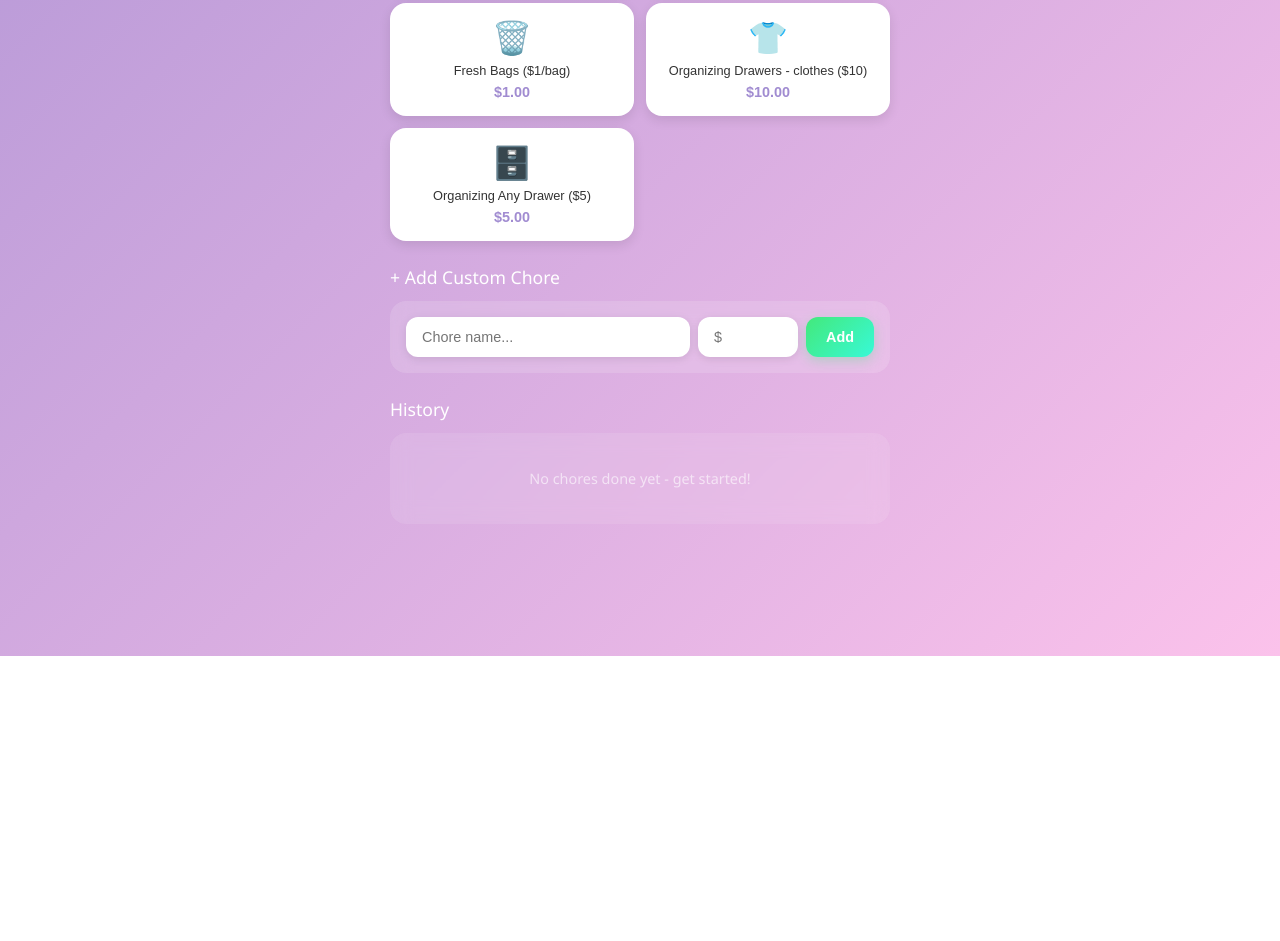
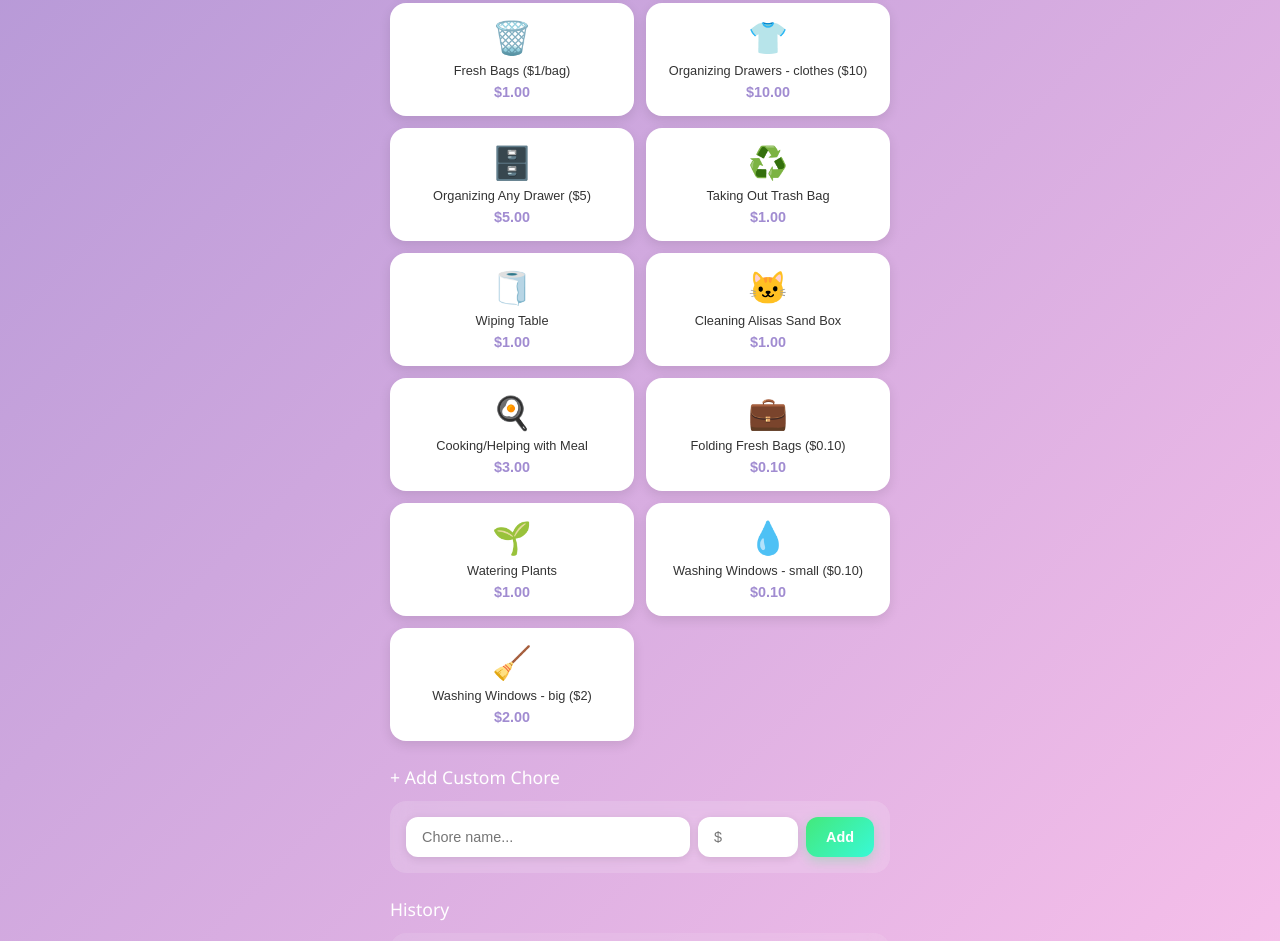
Before and after one commit to chore-family/chores, a plain HTML site: page Chores_Annika.html in a window 1280 px wide. Shown: the part 856-1797 px from the top of the page. Before the commit the page ends 1512 px from the top, so only its background shows below. Drawn offline with Linux system fonts and the light colour scheme.

Commit message:
Add files via upload

```diff
--- a/Chores_Annika.html
+++ b/Chores_Annika.html
@@ -137,7 +137,15 @@
             { emoji: '&#128230;', name: 'Folding Boxes ($0.50/box)', price: 0.50 },
             { emoji: '&#128465;&#65039;', name: 'Fresh Bags ($1/bag)', price: 1.00 },
             { emoji: '&#128085;', name: 'Organizing Drawers - clothes ($10)', price: 10.00 },
-            { emoji: '&#128452;&#65039;', name: 'Organizing Any Drawer ($5)', price: 5.00 }
+            { emoji: '&#128452;&#65039;', name: 'Organizing Any Drawer ($5)', price: 5.00 },
+            { emoji: '&#9851;&#65039;', name: 'Taking Out Trash Bag', price: 1.00 },
+            { emoji: '&#129531;', name: 'Wiping Table', price: 1.00 },
+            { emoji: '&#128049;', name: 'Cleaning Alisas Sand Box', price: 1.00 },
+            { emoji: '&#127859;', name: 'Cooking/Helping with Meal', price: 3.00 },
+            { emoji: '&#128188;', name: 'Folding Fresh Bags ($0.10)', price: 0.10 },
+            { emoji: '&#127793;', name: 'Watering Plants', price: 1.00 },
+            { emoji: '&#128167;', name: 'Washing Windows - small ($0.10)', price: 0.10 },
+            { emoji: '&#129529;', name: 'Washing Windows - big ($2)', price: 2.00 }
         ];
 
         function checkSetup() {
```
